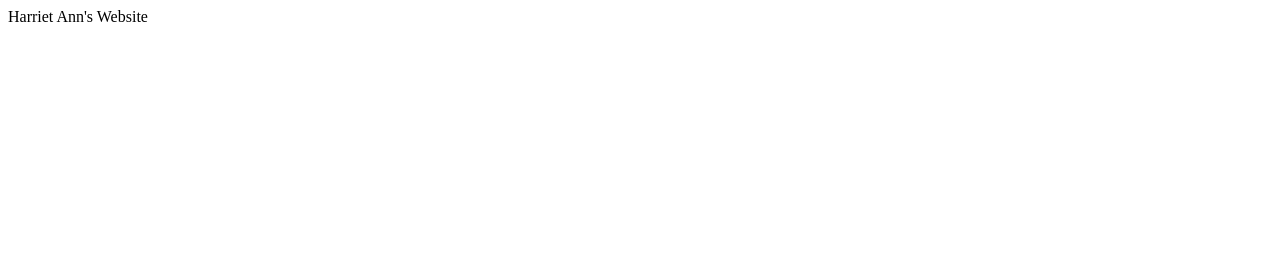
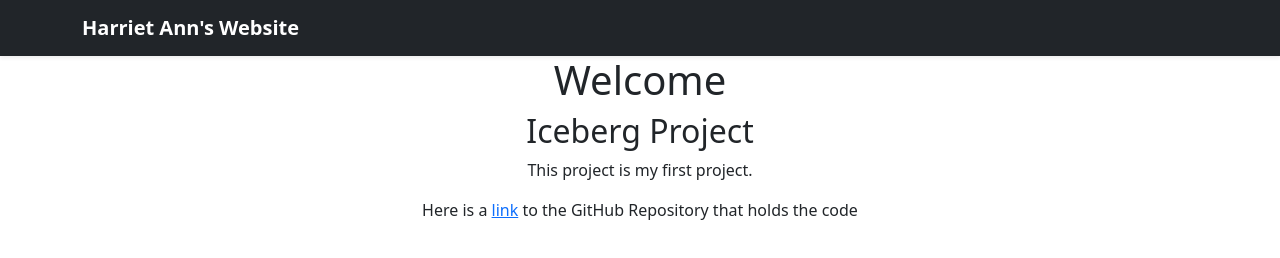
Before and after one commit to habp22/habp22.github.io, a plain HTML site: page index.html in a window 1280 px wide. Drawn offline with nearby package versions, Linux system fonts and the light colour scheme.

Commit message:
Updated Website to include shiny css

```diff
--- a/index.html
+++ b/index.html
@@ -1,8 +1,25 @@
-<HTML>
-<TITLE>
-Test Site - Harriet Ann
-</TITLE>
+<html>
+<head>
+  <TITLE>
+  Harriet Ann
+  </TITLE>
+</head>
+  <link href="https://cdn.jsdelivr.net/npm/bootstrap@5.1.3/dist/css/bootstrap.min.css" rel="stylesheet" integrity="sha384-1BmE4kWBq78iYhFldvKuhfTAU6auU8tT94WrHftjDbrCEXSU1oBoqyl2QvZ6jIW3" crossorigin="anonymous">
 <BODY>
-Harriet Ann's Website
+  <header>
+    <div class="navbar navbar-dark bg-dark shadow-sm">
+      <div class="container">
+        <a href="#" class="navbar-brand d-flex align-items-center">
+          <strong>Harriet Ann's Website</strong>
+        </a>
+      </div>
+    </div>
+  </header>
+  <div class="container text-center">
+    <h1>Welcome</h1>
+    <h2>Iceberg Project</h2>
+    <p>This project is my first project.</p>
+    <p>Here is a <a href="https://github.com/habp22/habp22.github.io">link</a> to the GitHub Repository that holds the code</p>
+  </div>
 </BODY>
 </HTML>
```
